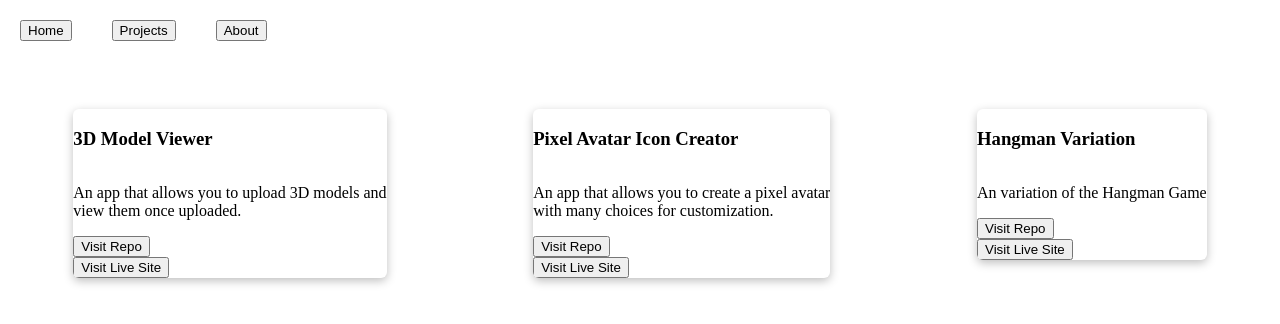
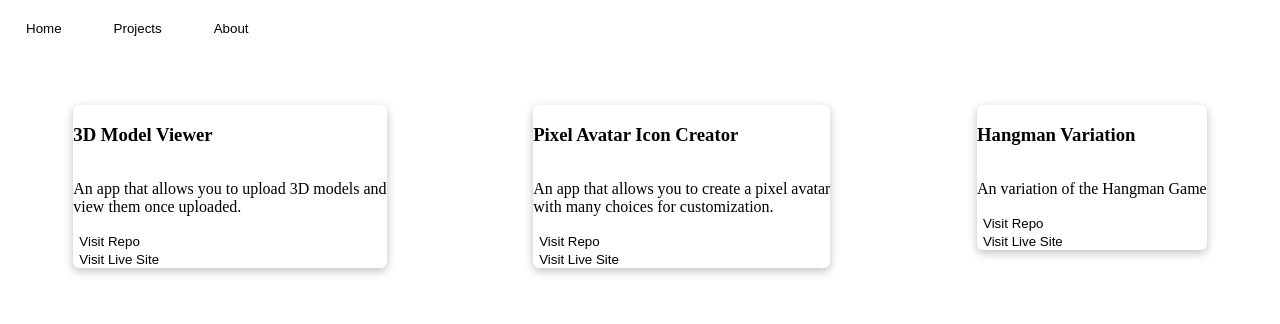
Before and after one commit to Bibhor2000/Portfolio-2000, a Next.js app: page /projects in a window 1280 px wide. Shown: the top 324 px of the page. Built offline with nearby package versions, Linux system fonts and the light colour scheme.

Commit message:
added transparent styling to all buttons

```diff
--- a/pages/projects.js
+++ b/pages/projects.js
@@ -13,10 +13,10 @@ export default function Home() {
                     view them once uploaded.
                 </p>
                 <Link href='https://github.com/Bibhor2000/3DView'>
-                    <button>Visit Repo</button>
+                    <button className={styles.cardbuttons}>Visit Repo</button>
                 </Link>
                 <Link href='https://3d-view.vercel.app/'>
-                    <button>Visit Live Site</button>
+                    <button className={styles.cardbuttons}>Visit Live Site</button>
                 </Link>
             </div>
             <div className={styles.card}>
@@ -25,20 +25,20 @@ export default function Home() {
                     with many choices for customization.
                 </p>
                 <Link href='https://github.com/Bibhor2000/Project-2'>
-                    <button>Visit Repo</button>
+                    <button className={styles.cardbuttons}>Visit Repo</button>
                 </Link>
                 <Link href='http://character-creator-indol.vercel.app/'>
-                    <button>Visit Live Site</button>
+                    <button className={styles.cardbuttons}>Visit Live Site</button>
                 </Link>
             </div>
             <div className={styles.card}>
                 <h3>Hangman Variation</h3>
                 <p>An variation of the Hangman Game</p>
                 <Link href='https://github.com/Bibhor2000/Project-1'>
-                    <button>Visit Repo</button>
+                    <button className={styles.cardbuttons}>Visit Repo</button>
                 </Link>
                 <Link href='https://bibhor2000.github.io/Project-1/'>
-                    <button>Visit Live Site</button>
+                    <button className={styles.cardbuttons}>Visit Live Site</button>
                 </Link>
             </div>
         </div>
--- a/styles/Home.module.css
+++ b/styles/Home.module.css
@@ -13,6 +13,11 @@
   overflow: hidden;
 }
 
+.cardbuttons {
+  background: transparent;
+  border-style: none;
+}
+
 .appcontainer {
   display: flex;
   flex-direction: row;
@@ -20,6 +25,7 @@
 
 .appheading {
   font-family: 'Times New Roman', Times, serif;
+  font-size: large;
   margin-left: 75px;
   margin-top: 75px;
 }
@@ -39,13 +45,14 @@
 .appcalender {
   font-family: 'Times New Roman', Times, serif;
   font-size: 75px;
-  margin-left: 425px;
+  margin-left: 400px;
+  margin-top: 55px;
 }
 
 .appclock {
   font-family: 'Times New Roman', Times, serif;
   font-size: 75px;
-  margin-left: 425px;
+  margin-left: 400px;
   margin-top: 100px;
 }
 
@@ -56,8 +63,12 @@
 
 .appnavbuttons {
   margin: 20px;
+  background: transparent;
+  border-style: none;
 }
 
 .appfooterbuttons {
   margin: 20px;
+  background: transparent;
+  border-style: none;
 }
```
